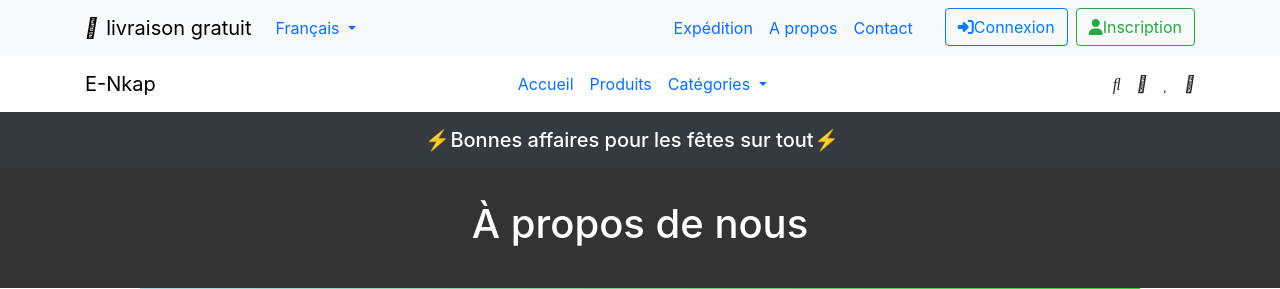
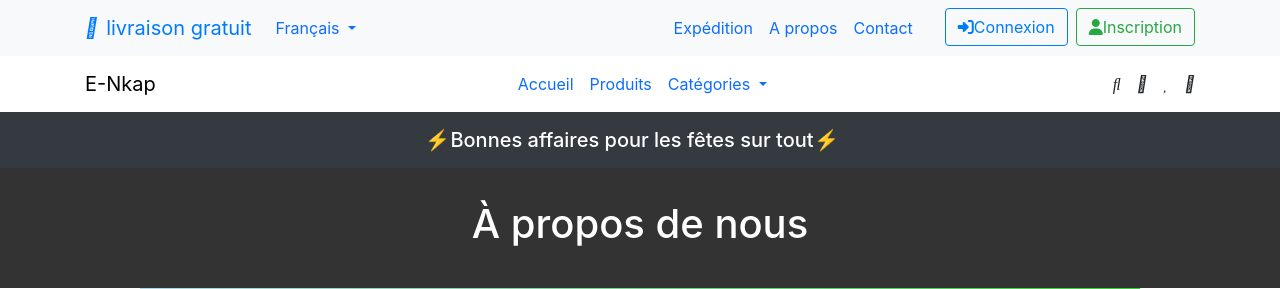
Before and after one commit to QAvanick/nkapCommercePhp, a PHP site: page /src/about.php in a window 1280 px wide. Shown: the top 289 px of the page. Run offline with PHP 8.4, Linux system fonts and the light colour scheme.

Commit message:
travail 4

```diff
--- a/templates/frontend/layout/_partial/navbar_top.views.php
+++ b/templates/frontend/layout/_partial/navbar_top.views.php
@@ -1,6 +1,6 @@
 <nav class="navbar navbar-expand-lg bg-body-tertiary">
   <div class="container ">
-  <a class="navbar-brand " href="./home.php"><i class="fa-thin fa-truck me-2  "></i>livraison gratuit</a>
+  <a class="navbar-brand text-primary" href="./home.php"><i class="fa-thin fa-truck me-2  "></i>livraison gratuit</a>
     <button class="navbar-toggler" type="button" data-bs-toggle="collapse" data-bs-target="#navbarSupportedContent" aria-controls="navbarSupportedContent" aria-expanded="false" aria-label="Toggle navigation">
       <span class="navbar-toggler-icon"></span>
     </button>
```
